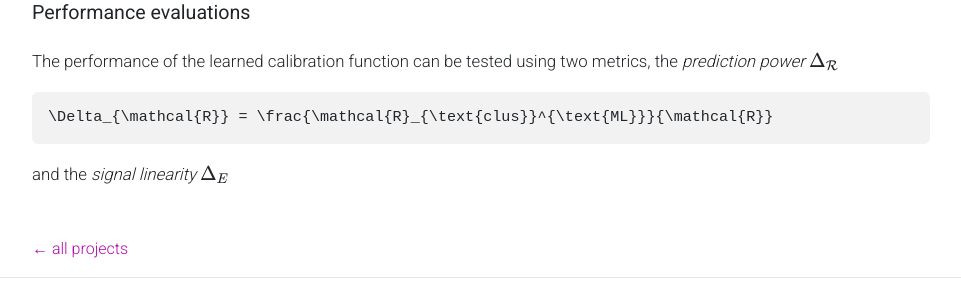
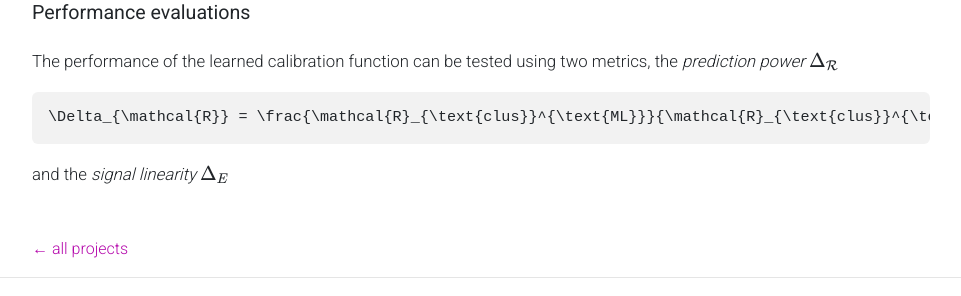
Before and after one commit to hfsf2026/hfsf2026.github.io, a Jekyll site: the page built from _projects/cluster_ML_transformers.md, in a window 1280 px wide and 900 px high, scrolled down 937 px. Shown: the part 568-864 px from the top of the window, without its empty margins (159-1120 px from the left). Built offline with Jekyll 4.4.1, drawn with Linux system fonts in a browser that asks for light colours.

Commit message:
Update cluster_ML_transformers.md

````diff
--- a/_projects/cluster_ML_transformers.md
+++ b/_projects/cluster_ML_transformers.md
@@ -37,7 +37,7 @@ The data are full MC23 simulations of LHC Run 3 _pp_ collisions with pile-up app
 
 The performance of the learned calibration function can be tested using two metrics, the _prediction power_ $\Delta_{\mathcal{R}}$
 ```math
-\Delta_{\mathcal{R}} = \frac{\mathcal{R}_{\text{clus}}^{\text{ML}}}{\mathcal{R}}
+\Delta_{\mathcal{R}} = \frac{\mathcal{R}_{\text{clus}}^{\text{ML}}}{\mathcal{R}_{\text{clus}}^{\text{EM}}}
 ```
 
 and the _signal linearity_ $$\Delta_{E}$$
````
